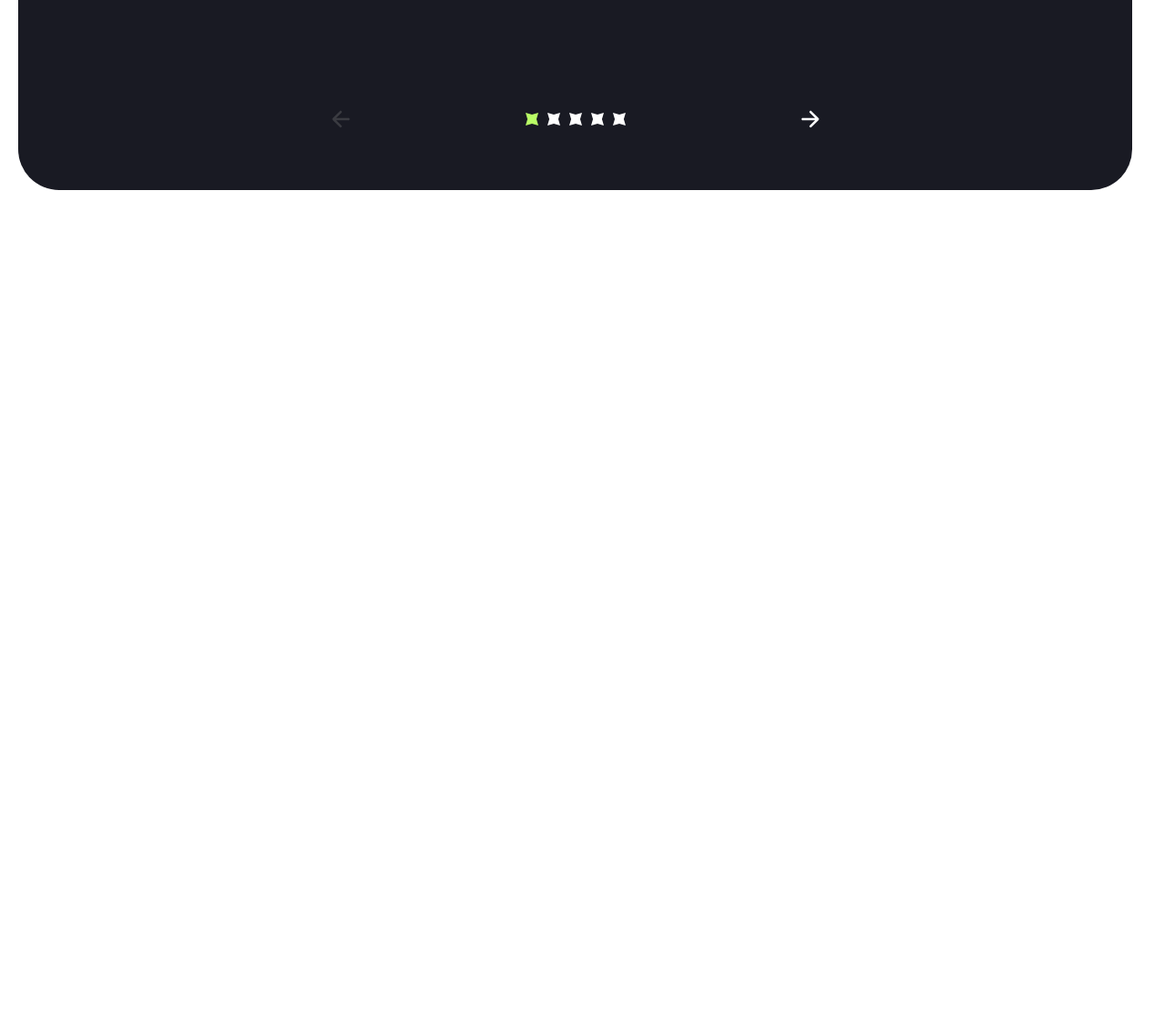
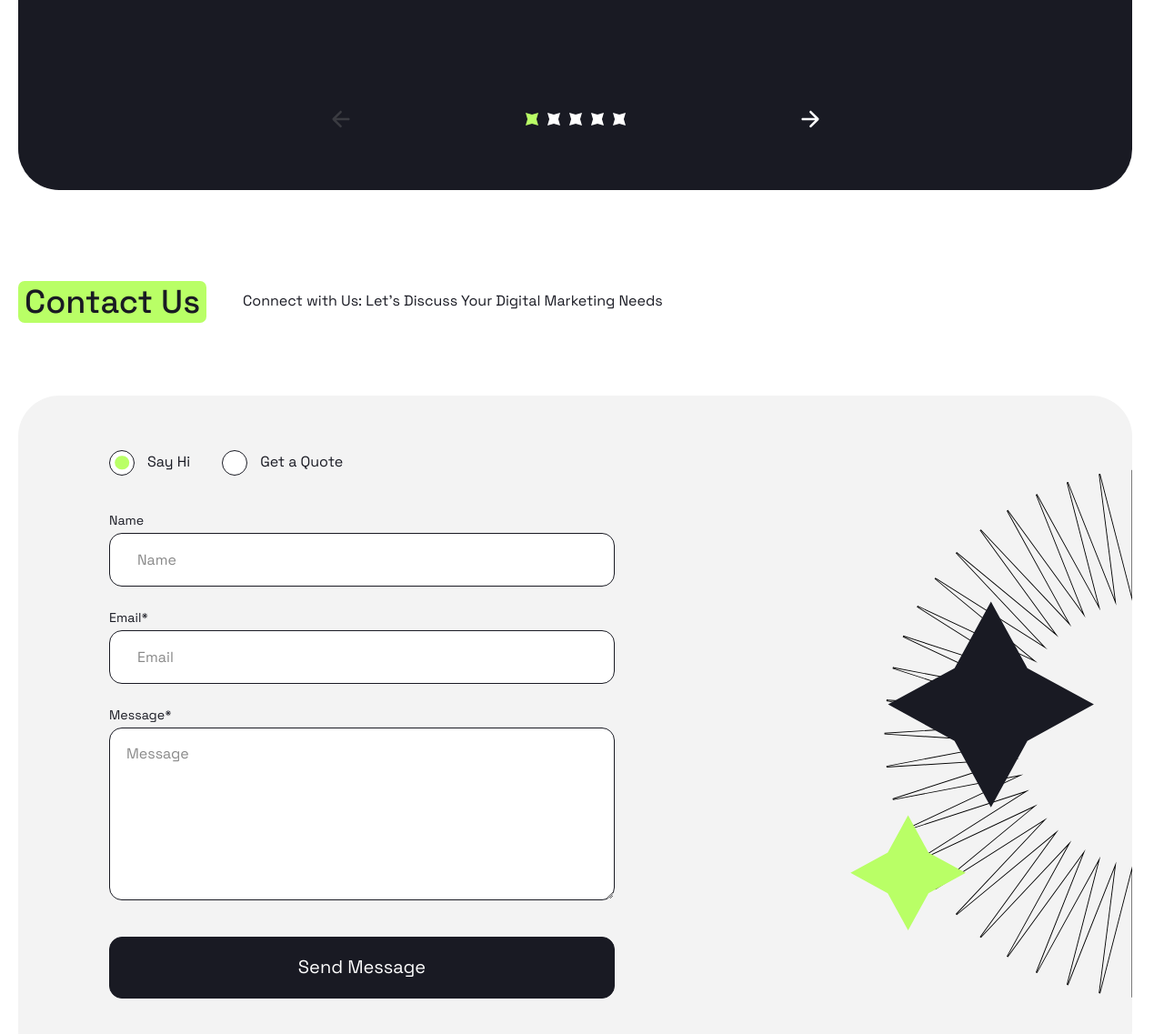
Before and after one commit to Artiom-Work/positivus, a website built with Vite: page index.html in a window 1280 px wide. Shown: the part 6157-7294 px from the top of the page at 91% size. Before the commit the page ends 6416 px from the top, so only its background shows below. Built offline with nearby package versions, Linux system fonts and the light colour scheme.

Commit message:
added section . block contact-us

```diff
--- a/index.html
+++ b/index.html
@@ -69,7 +69,7 @@
 							</button>
 						</div>
 
-						<img class="hero__image" src="./images/svg/hero-bg.svg" width="600" height="515" alt="" loading="lazy">
+						<img class="hero__image" src="/images/svg/hero-bg.svg" width="600" height="515" alt="" loading="lazy">
 					</div>
 
 					<div class="hero__partners">
@@ -905,6 +905,60 @@
 				</div>
 			</div>
 		</section>
+
+		<section class="section container">
+			<header class="section__header">
+				<h2 class="section__title puddle-bg">Contact&nbsp;Us</h2>
+				<div class="section__description">
+					<p>
+						Connect with Us: Let&rsquo;s Discuss Your Digital Marketing Needs
+					</p>
+				</div>
+			</header>
+
+			<div class="section__body">
+				<div class="contact-us">
+					<form class="contact-us__form">
+						<fieldset class="contact-us__request-types">
+							<legend class="visually-hidden">Requet type</legend>
+							<label class="radio">
+								<input class="radio__imput visually-hidden" name="request-type" type="radio" value="Say Hi" checked>
+								<span class="radio__emulator"></span>
+								<span class="radio__label">Say Hi</span>
+							</label>
+
+							<label class="radio">
+								<input class="radio__imput visually-hidden" name="request-type" type="radio" value="Get a Quote">
+								<span class="radio__emulator"></span>
+								<span class="radio__label">Get a&nbsp;Quote</span>
+							</label>
+						</fieldset>
+
+						<div class="contact-us__body">
+							<div class="contact-us__field field">
+								<label class="field__label" for="name">Name</label>
+								<input class="field__input" id="name" name="name" placeholder="Name">
+							</div>
+
+							<div class="contact-us__field field">
+								<label class="field__label" for="email">Email*</label>
+								<input class="field__input" id="email" name="email" type="email" placeholder="Email" required>
+							</div>
+
+							<div class=" field">
+								<label class="field__label" for="message">Message*</label>
+								<textarea class="field__input field__input--textarea" id="message" name="message" placeholder="Message"
+									required></textarea>
+							</div>
+						</div>
+
+						<button class="button" type="submit">
+							Send Message
+						</button>
+					</form>
+				</div>
+			</div>
+		</section>
 	</main>
 
 
--- /dev/null
+++ b/src/styles/blocks/_contact-us.scss
@@ -0,0 +1,70 @@
+.contact-us {
+  position: relative;
+  overflow-x: hidden;
+
+  @include mobile-media-above {
+    padding: 60px 100px 80px;
+    background-color: var(--color-gray);
+    border-radius: var(--border-radius-large);
+  }
+
+  &::after {
+    --contactUsImageOffsetY: 62px;
+
+    content: "";
+    position: absolute;
+    left: 100%;
+    top: 50%;
+    translate: -50% -50%;
+    height: calc(100% - var(--contactUsImageOffsetY) * 2);
+    aspect-ratio: 1;
+    background: url(/images/svg/contact-us-bg.svg) no-repeat center / contain;
+
+    @include tablet-media {
+      display: none;
+    }
+  }
+  &__form,
+  &__body {
+    display: flex;
+    flex-direction: column;
+  }
+  &__form {
+    @include tablet-media-above {
+      max-width: 556px;
+    }
+    @include mobile-media-above {
+      row-gap: 40px;
+    }
+  }
+
+  &__request-types,
+  &__body {
+    @include mobile-media {
+      background-color: var(--color-gray);
+    }
+  }
+  &__request-types {
+    display: flex;
+    column-gap: 35px;
+    @include tablet-media {
+      width: 100%;
+      display: flex;
+      justify-content: center;
+    }
+    @include mobile-media {
+      padding: 40px 52px 36px;
+      border-radius: var(--border-radius-large) var(--border-radius-large) 0 0;
+    }
+  }
+  &__body {
+    row-gap: 25px;
+
+    @include mobile-media {
+      row-gap: 20px;
+      margin-bottom: 30px;
+      padding: 10px 30px 50px;
+      border-radius: 0 0 var(--border-radius-large) var(--border-radius-large);
+    }
+  }
+}
--- /dev/null
+++ b/src/styles/blocks/_field.scss
@@ -0,0 +1,43 @@
+.field {
+  display: flex;
+  flex-direction: column;
+  align-items: start;
+  row-gap: 5px;
+
+  @include mobile-media {
+    row-gap: 10px;
+  }
+  &__label {
+    @include fluid-text(16, 14);
+  }
+  &__input {
+    width: 100%;
+    height: var(--input-hight);
+    padding-inline: 30px;
+    border: var(--border);
+    border-radius: var(--border-radius);
+
+    @include hover {
+      background-color: var(--color-accent);
+    }
+    @include mobile-media {
+      padding-inline: 20px;
+    }
+    &:focus {
+      border-color: var(--color-accent);
+      outline: none;
+    }
+    &::placeholder {
+      @include fluid-text(18, 16);
+      color: var(--color-gray-alt);
+    }
+    &--textarea {
+      height: 190px;
+      padding: 18px;
+      resize: vertical;
+      @include mobile-media {
+        height: 132px;
+      }
+    }
+  }
+}
--- /dev/null
+++ b/src/styles/blocks/_radio.scss
@@ -0,0 +1,34 @@
+.radio {
+  display: flex;
+  align-items: center;
+  column-gap: 14px;
+  transition-duration: var(--transition-duration);
+
+  @include hover {
+    opacity: 0.6;
+  }
+  .radio__imput {
+    &:not(:checked) + .radio__emulator::after {
+      opacity: 0;
+    }
+  }
+  .radio__emulator {
+    @include flex-center;
+    @include square(28px);
+
+    position: relative;
+    background-color: var(--color-light);
+    border: var(--border);
+    border-radius: 50%;
+
+    &::after {
+      @include abs-center;
+      @include square(60%);
+
+      content: "";
+      background-color: var(--color-accent);
+      border-radius: inherit;
+      transition-duration: var(--transition-duration);
+    }
+  }
+}
--- a/src/styles/styles.scss
+++ b/src/styles/styles.scss
@@ -6,6 +6,8 @@
 @import "./base/_utils.scss";
 @import "./base/_globals.scss";
 //blocks
+@import "./blocks/_radio.scss";
+@import "./blocks/_field.scss";
 @import "./blocks/_button.scss";
 @import "./blocks/_grid.scss";
 @import "./blocks/_burger-button.scss";
@@ -25,3 +27,4 @@
 @import "./blocks/_pagination.scss";
 @import "./blocks/_reviews.scss";
 @import "./blocks/_review-card.scss";
+@import "./blocks/_contact-us.scss";
```
Also changed, not shown: public/images/svg/contact-us-bg.svg (added).
